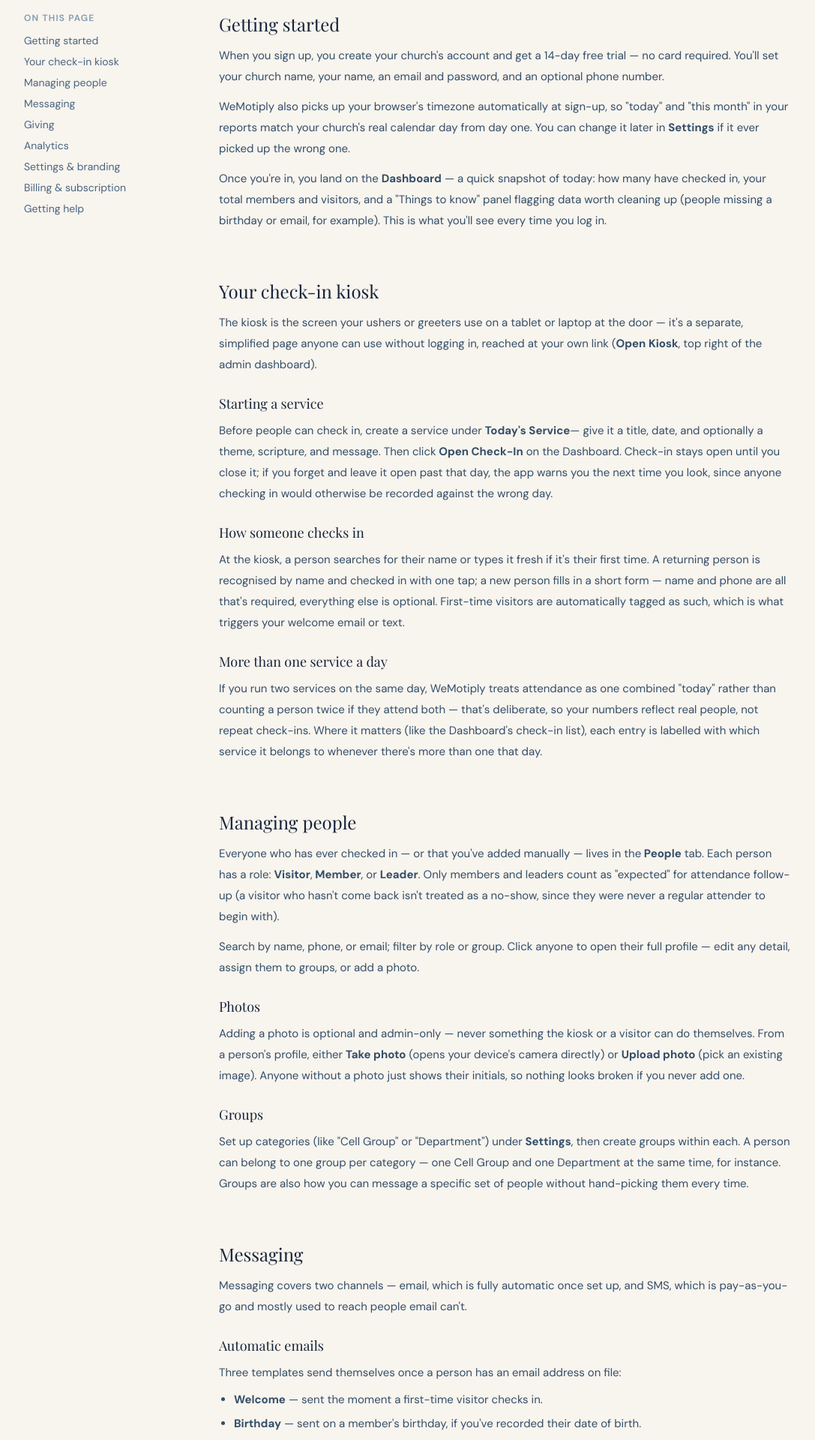
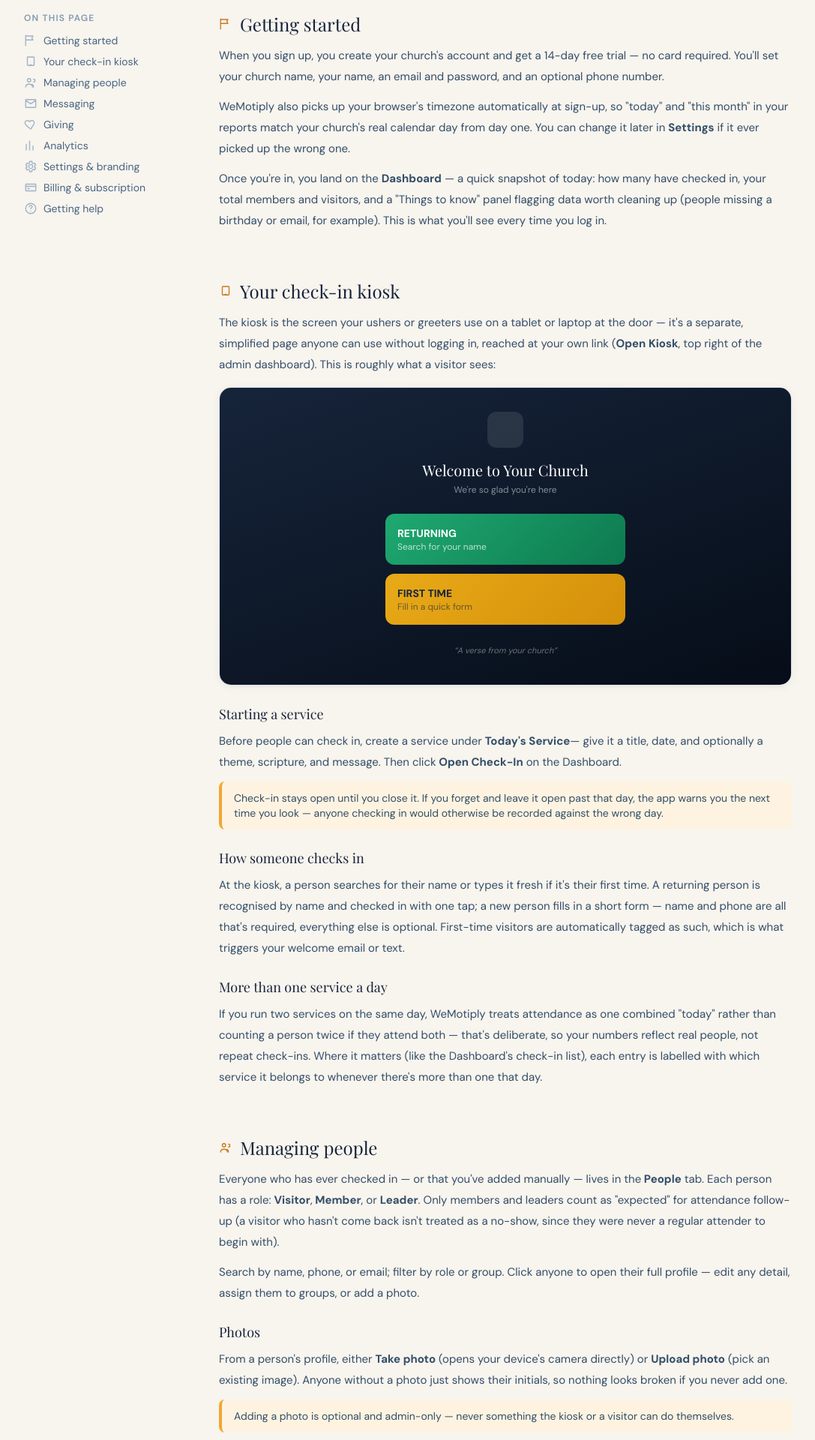
Before and after one commit to Silasobeng/SwiftCheckIn, a Next.js app: page /manual in a window 1280 px wide. Shown: the part 320-2240 px from the top of the page at 75% size, without its empty margins (96-1183 px from the left). Built offline with nearby package versions, Linux system fonts and the light colour scheme; no server answers; a web font is replaced by a local one.

Commit message:
Update page.tsx

```diff
--- a/src/app/manual/page.tsx
+++ b/src/app/manual/page.tsx
@@ -2,6 +2,42 @@
 
 import Link from 'next/link';
 import { useEffect, useState } from 'react';
+
+// Simple stroke icons, same visual language as the rest of the app (24x24,
+// currentColor, 1.8 stroke) — chosen over a real screenshot for the section
+// markers themselves since those need to never go stale.
+const ICONS: Record<string, string> = {
+  'getting-started': 'M3 3v18M3 4h13l-2 3.5L16 11H3',
+  kiosk: 'M7 4h10a1 1 0 011 1v13a1 1 0 01-1 1H7a1 1 0 01-1-1V5a1 1 0 011-1z M11 18h2',
+  people: 'M9 11a3 3 0 100-6 3 3 0 000 6zM3 20c0-3 2.5-5 6-5s6 2 6 5 M17 11a2.5 2.5 0 100-5 M17 20c0-2.3-1-4-2.7-4.7',
+  messaging: 'M3 6.5l9 6 9-6M4 5h16a1 1 0 011 1v12a1 1 0 01-1 1H4a1 1 0 01-1-1V6a1 1 0 011-1z',
+  giving: 'M12 20s-7-4.35-9.5-8.5C.7 8 2.5 5 6 5c2 0 3.5 1 4 2.2C10.5 6 12 5 14 5c3.5 0 5.3 3 3.5 6.5C15 15.65 12 20 12 20z',
+  analytics: 'M4 20V10m6 10V4m6 16v-7',
+  settings: 'M12 15.5a3.5 3.5 0 100-7 3.5 3.5 0 000 7zM19 12a7 7 0 00-.1-1.2l2-1.5-2-3.4-2.3 1a7 7 0 00-2-1.2L14 3h-4l-.5 2.7a7 7 0 00-2 1.2l-2.3-1-2 3.4 2 1.5A7 7 0 005 12c0 .4 0 .8.1 1.2l-2 1.5 2 3.4 2.3-1c.6.5 1.3.9 2 1.2L10 21h4l.5-2.7c.7-.3 1.4-.7 2-1.2l2.3 1 2-3.4-2-1.5c.1-.4.2-.8.2-1.2z',
+  billing: 'M3 7a1 1 0 011-1h16a1 1 0 011 1v10a1 1 0 01-1 1H4a1 1 0 01-1-1V7zM3 10h18M6.5 14h3',
+  help: 'M12 21a9 9 0 100-18 9 9 0 000 18zM9.5 9a2.5 2.5 0 015 0c0 1.5-2.5 1.8-2.5 3.5M12 16.5v.01',
+};
+
+function Icon({ id }: { id: string }) {
+  const d = ICONS[id];
+  if (!d) return null;
+  return (
+    <svg width="18" height="18" viewBox="0 0 24 24" fill="none" stroke="currentColor" strokeWidth={1.8} strokeLinecap="round" strokeLinejoin="round" aria-hidden="true">
+      <path d={d} />
+    </svg>
+  );
+}
+
+// A callout for the one detail in a section most likely to trip someone up —
+// used sparingly, not on every paragraph, so it still means something when
+// it shows up.
+function Tip({ children }: { children: React.ReactNode }) {
+  return (
+    <div className="mt-3 rounded-lg border-l-4 border-gold-400 bg-gold-50 px-4 py-3 text-sm text-navy-700">
+      {children}
+    </div>
+  );
+}
 
 const SECTIONS = [
   { id: 'getting-started', label: 'Getting started' },
@@ -14,6 +50,35 @@ const SECTIONS = [
   { id: 'billing', label: 'Billing & subscription' },
   { id: 'help', label: 'Getting help' },
 ];
+
+// A faithful but simplified redrawing of the kiosk's opening choice, not a
+// literal screenshot — an actual screenshot breaks the moment a heading or
+// a colour changes; this only needs to be redrawn if the whole layout
+// concept changes, which is rare. Generic labels, no real church's data.
+function KioskIllustration() {
+  return (
+    <div className="mt-4 overflow-hidden rounded-2xl border border-navy-100 shadow-soft">
+      <div className="px-6 py-8" style={{ background: 'linear-gradient(160deg,#16243A 0%,#060d18 100%)' }}>
+        <div className="mx-auto max-w-xs text-center">
+          <div className="mx-auto mb-4 h-12 w-12 rounded-xl bg-white/10" />
+          <p className="font-display text-xl text-white">Welcome to Your Church</p>
+          <p className="mt-1 text-xs text-white/50">We&apos;re so glad you&apos;re here</p>
+
+          <div className="mt-6 rounded-xl px-4 py-4 text-left" style={{ background: 'linear-gradient(135deg,#1fa971,#0d7a4f)' }}>
+            <p className="text-sm font-bold text-white">RETURNING</p>
+            <p className="text-xs text-white/70">Search for your name</p>
+          </div>
+          <div className="mt-3 rounded-xl px-4 py-4 text-left" style={{ background: 'linear-gradient(135deg,#e8aa18,#d4900a)' }}>
+            <p className="text-sm font-bold text-navy-900">FIRST TIME</p>
+            <p className="text-xs text-navy-900/60">Fill in a quick form</p>
+          </div>
+
+          <p className="mt-5 text-[11px] italic text-white/40">&ldquo;A verse from your church&rdquo;</p>
+        </div>
+      </div>
+    </div>
+  );
+}
 
 export default function ManualPage() {
   // This page is linked from both the public marketing nav and from inside
@@ -46,7 +111,12 @@ export default function ManualPage() {
             <p className="text-xs font-semibold uppercase tracking-widest text-navy-400">On this page</p>
             <ul className="mt-3 space-y-2 text-sm">
               {SECTIONS.map(s => (
-                <li key={s.id}><a href={`#${s.id}`} className="text-navy-600 hover:text-gold-600">{s.label}</a></li>
+                <li key={s.id}>
+                  <a href={`#${s.id}`} className="flex items-center gap-2 text-navy-600 hover:text-gold-600">
+                    <span className="text-navy-300"><Icon id={s.id} /></span>
+                    {s.label}
+                  </a>
+                </li>
               ))}
             </ul>
           </nav>
@@ -54,7 +124,9 @@ export default function ManualPage() {
           <div className="space-y-16 text-[15px] leading-7 text-navy-700">
 
             <section id="getting-started">
-              <h2 className="font-display text-2xl text-navy-900">Getting started</h2>
+              <h2 className="flex items-center gap-2.5 font-display text-2xl text-navy-900">
+                <span className="text-gold-500"><Icon id="getting-started" /></span> Getting started
+              </h2>
               <p className="mt-3">
                 When you sign up, you create your church&apos;s account and get a 14-day free trial —
                 no card required. You&apos;ll set your church name, your name, an email and password,
@@ -75,20 +147,27 @@ export default function ManualPage() {
             </section>
 
             <section id="kiosk">
-              <h2 className="font-display text-2xl text-navy-900">Your check-in kiosk</h2>
+              <h2 className="flex items-center gap-2.5 font-display text-2xl text-navy-900">
+                <span className="text-gold-500"><Icon id="kiosk" /></span> Your check-in kiosk
+              </h2>
               <p className="mt-3">
                 The kiosk is the screen your ushers or greeters use on a tablet or laptop at the door
                 — it&apos;s a separate, simplified page anyone can use without logging in, reached at
-                your own link (<strong>Open Kiosk</strong>, top right of the admin dashboard).
+                your own link (<strong>Open Kiosk</strong>, top right of the admin dashboard). This is
+                roughly what a visitor sees:
               </p>
+              <KioskIllustration />
               <h3 className="mt-6 font-display text-lg text-navy-900">Starting a service</h3>
               <p className="mt-2">
                 Before people can check in, create a service under <strong>Today&apos;s Service</strong>
                 — give it a title, date, and optionally a theme, scripture, and message. Then click
-                <strong> Open Check-In</strong> on the Dashboard. Check-in stays open until you close
-                it; if you forget and leave it open past that day, the app warns you the next time you
-                look, since anyone checking in would otherwise be recorded against the wrong day.
+                <strong> Open Check-In</strong> on the Dashboard.
               </p>
+              <Tip>
+                Check-in stays open until you close it. If you forget and leave it open past that day,
+                the app warns you the next time you look — anyone checking in would otherwise be
+                recorded against the wrong day.
+              </Tip>
               <h3 className="mt-6 font-display text-lg text-navy-900">How someone checks in</h3>
               <p className="mt-2">
                 At the kiosk, a person searches for their name or types it fresh if it&apos;s their
@@ -108,7 +187,9 @@ export default function ManualPage() {
             </section>
 
             <section id="people">
-              <h2 className="font-display text-2xl text-navy-900">Managing people</h2>
+              <h2 className="flex items-center gap-2.5 font-display text-2xl text-navy-900">
+                <span className="text-gold-500"><Icon id="people" /></span> Managing people
+              </h2>
               <p className="mt-3">
                 Everyone who has ever checked in — or that you&apos;ve added manually — lives in the
                 <strong> People</strong> tab. Each person has a role: <strong>Visitor</strong>,
@@ -122,12 +203,14 @@ export default function ManualPage() {
               </p>
               <h3 className="mt-6 font-display text-lg text-navy-900">Photos</h3>
               <p className="mt-2">
+                From a person&apos;s profile, either <strong>Take photo</strong> (opens your device&apos;s
+                camera directly) or <strong>Upload photo</strong> (pick an existing image). Anyone
+                without a photo just shows their initials, so nothing looks broken if you never add one.
+              </p>
+              <Tip>
                 Adding a photo is optional and admin-only — never something the kiosk or a visitor can
-                do themselves. From a person&apos;s profile, either <strong>Take photo</strong> (opens
-                your device&apos;s camera directly) or <strong>Upload photo</strong> (pick an existing
-                image). Anyone without a photo just shows their initials, so nothing looks broken if you
-                never add one.
-              </p>
+                do themselves.
+              </Tip>
               <h3 className="mt-6 font-display text-lg text-navy-900">Groups</h3>
               <p className="mt-2">
                 Set up categories (like &quot;Cell Group&quot; or &quot;Department&quot;) under
@@ -139,7 +222,9 @@ export default function ManualPage() {
             </section>
 
             <section id="messaging">
-              <h2 className="font-display text-2xl text-navy-900">Messaging</h2>
+              <h2 className="flex items-center gap-2.5 font-display text-2xl text-navy-900">
+                <span className="text-gold-500"><Icon id="messaging" /></span> Messaging
+              </h2>
               <p className="mt-3">
                 Messaging covers two channels — email, which is fully automatic once set up, and SMS,
                 which is pay-as-you-go and mostly used to reach people email can&apos;t.
@@ -169,9 +254,12 @@ export default function ManualPage() {
               <p className="mt-2">
                 Give your texts your church&apos;s name instead of the platform default by setting a
                 <strong> Sender Name</strong> in Settings (max 11 characters, no spaces) — it has its
-                own Save button, separate from the toggles, and a brand-new name can take the network a
-                few minutes to approve before it appears on real messages.
+                own Save button, separate from the toggles.
               </p>
+              <Tip>
+                A brand-new Sender Name can take the network a few minutes to approve before it appears
+                on real messages — no need to contact support for that, it clears on its own.
+              </Tip>
               <h3 className="mt-6 font-display text-lg text-navy-900">Broadcasts</h3>
               <p className="mt-2">
                 Send a one-off text to your whole congregation, just members, just visitors, one
@@ -182,7 +270,9 @@ export default function ManualPage() {
             </section>
 
             <section id="giving">
-              <h2 className="font-display text-2xl text-navy-900">Giving</h2>
+              <h2 className="flex items-center gap-2.5 font-display text-2xl text-navy-900">
+                <span className="text-gold-500"><Icon id="giving" /></span> Giving
+              </h2>
               <p className="mt-3">
                 Record tithes, offerings, seed giving, pledges, and other gifts under the
                 <strong> Giving</strong> tab — who gave, how much, what type, and optionally which
@@ -192,7 +282,9 @@ export default function ManualPage() {
             </section>
 
             <section id="analytics">
-              <h2 className="font-display text-2xl text-navy-900">Analytics</h2>
+              <h2 className="flex items-center gap-2.5 font-display text-2xl text-navy-900">
+                <span className="text-gold-500"><Icon id="analytics" /></span> Analytics
+              </h2>
               <p className="mt-3">
                 The <strong>Analytics</strong> tab is where the numbers turn into a story: attendance
                 trends over the last six months, whether your congregation is actually growing or just
@@ -209,7 +301,9 @@ export default function ManualPage() {
             </section>
 
             <section id="settings">
-              <h2 className="font-display text-2xl text-navy-900">Settings & branding</h2>
+              <h2 className="flex items-center gap-2.5 font-display text-2xl text-navy-900">
+                <span className="text-gold-500"><Icon id="settings" /></span> Settings & branding
+              </h2>
               <p className="mt-3">
                 Under <strong>Settings</strong> you can set your church&apos;s logo, cover photo, brand
                 colour, address, and contact details — these appear on your kiosk screen and in every
@@ -220,7 +314,9 @@ export default function ManualPage() {
             </section>
 
             <section id="billing">
-              <h2 className="font-display text-2xl text-navy-900">Billing & subscription</h2>
+              <h2 className="flex items-center gap-2.5 font-display text-2xl text-navy-900">
+                <span className="text-gold-500"><Icon id="billing" /></span> Billing & subscription
+              </h2>
               <p className="mt-3">
                 Every church starts with a 14-day free trial, no card required. After that, choose
                 Monthly or Annual (Annual works out cheaper per month). Payment is handled by Paystack
@@ -231,7 +327,9 @@ export default function ManualPage() {
             </section>
 
             <section id="help">
-              <h2 className="font-display text-2xl text-navy-900">Getting help</h2>
+              <h2 className="flex items-center gap-2.5 font-display text-2xl text-navy-900">
+                <span className="text-gold-500"><Icon id="help" /></span> Getting help
+              </h2>
               <p className="mt-3">
                 Stuck on something this manual didn&apos;t cover? Use the WhatsApp button in the app or
                 on the website to reach us directly — a real person, not a bot.
```
